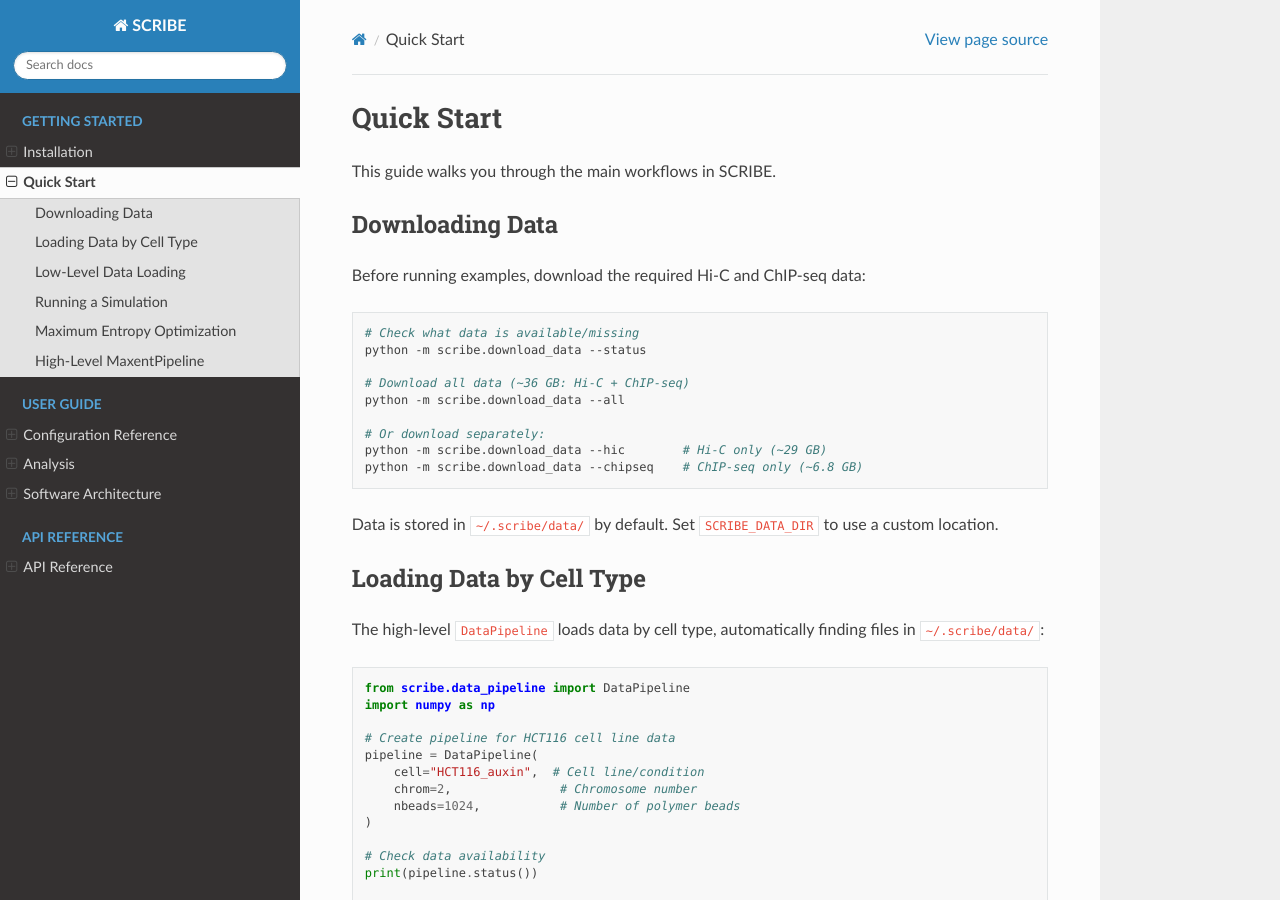
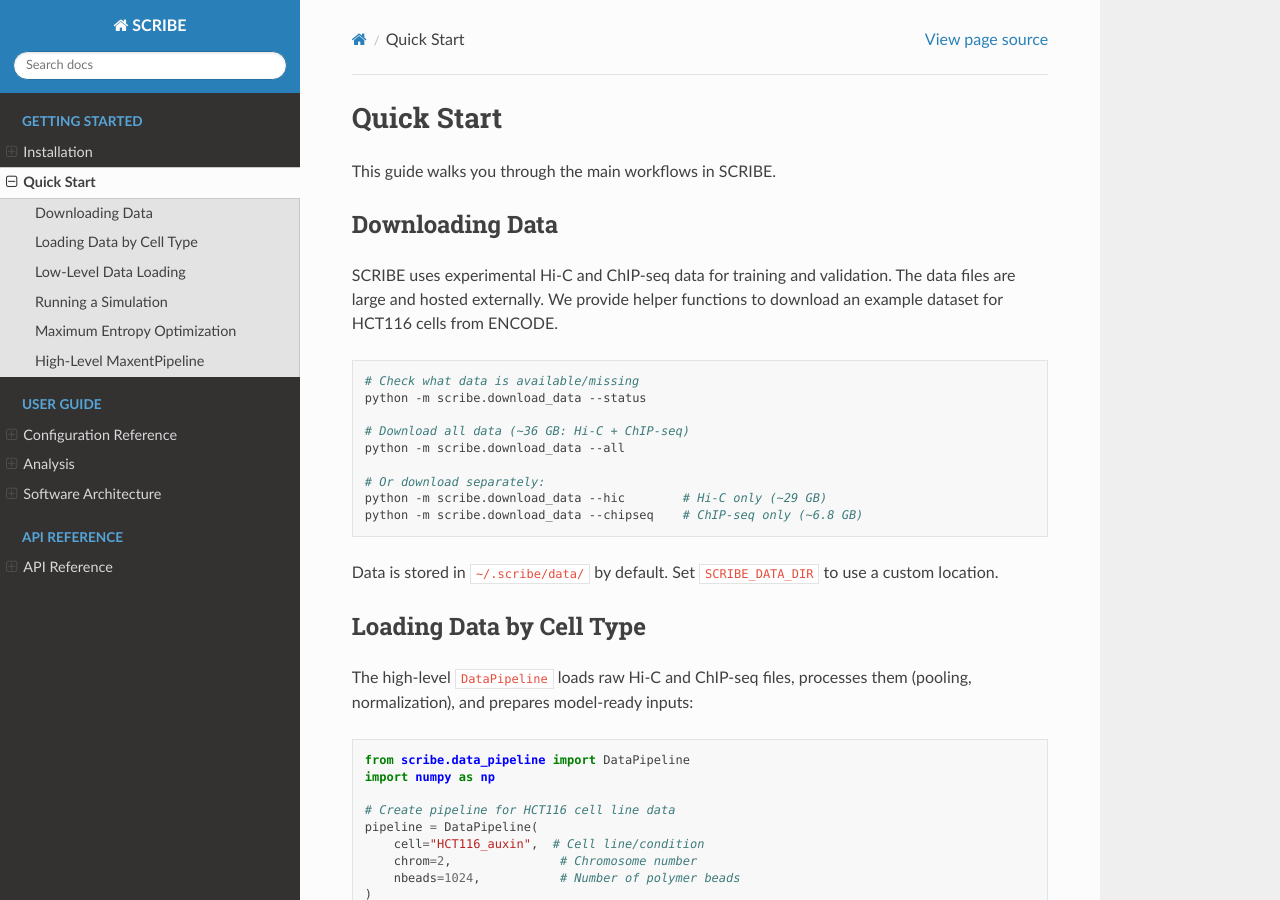
Before and after one commit to SorenKyhl/SCRIBE-chromatin, a Sphinx documentation site: the page built from docs/source/quickstart.rst, in a window 1280 px wide and 900 px high. Built offline with Sphinx 7.4.7 and the Read the Docs theme 3.1.0, drawn with Linux system fonts in a browser that asks for light colours.

Commit message:
update documentation

```diff
--- a/docs/source/quickstart.rst
+++ b/docs/source/quickstart.rst
@@ -6,7 +6,7 @@ This guide walks you through the main workflows in SCRIBE.
 Downloading Data
 ----------------
 
-Before running examples, download the required Hi-C and ChIP-seq data:
+SCRIBE uses experimental Hi-C and ChIP-seq data for training and validation. The data files are large and hosted externally. We provide helper functions to download an example dataset for HCT116 cells from ENCODE.
 
 .. code-block:: bash
 
@@ -25,7 +25,7 @@ Data is stored in ``~/.scribe/data/`` by default. Set ``SCRIBE_DATA_DIR`` to use
 Loading Data by Cell Type
 -------------------------
 
-The high-level ``DataPipeline`` loads data by cell type, automatically finding files in ``~/.scribe/data/``:
+The high-level ``DataPipeline`` loads raw Hi-C and ChIP-seq files, processes them (pooling, normalization), and prepares model-ready inputs:
 
 .. code-block:: python
 
```
Also changed, not shown: README.md (+3 -5 lines).
